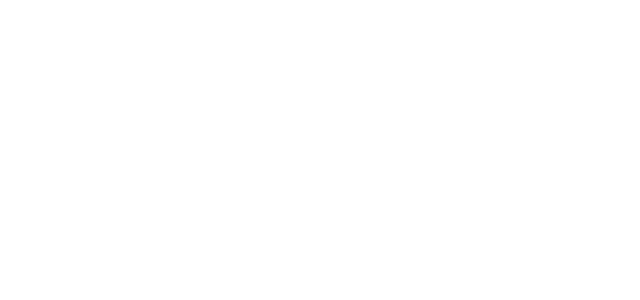
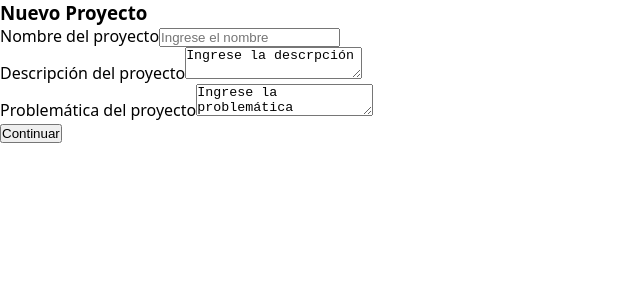
Before and after one commit to Sebasdsk/graficacion, a React (Vite) app in the folder Front/: page /projects in a window 1280 px wide. Before the commit this address had no page. Shown: the top 300 px of the page, without its empty margins (0-640 px from the left). Built offline with nearby package versions, Linux system fonts and the light colour scheme.

Commit message:
feat: implementación de los primeros pasos para la creación de un nuevo proyecto, etapas tempranas del flujo.

```diff
--- a/Front/src/App.tsx
+++ b/Front/src/App.tsx
@@ -1,6 +1,7 @@
 import { Route, Routes } from "react-router-dom"
 import Dashboard from "./pages/Dashboard"
 import Login from "./pages/Login"
+import Projects from "./pages/Projects"
 
 function App() {
   return (
@@ -8,6 +9,7 @@
       <Routes>
         <Route path='/' element={<Dashboard/>}/>
         <Route path="/login" element={<Login/>}/>
+        <Route path="/projects" element={<Projects/>}/>
       </Routes>
     </>
   )
--- /dev/null
+++ b/Front/src/pages/Projects.tsx
@@ -0,0 +1,56 @@
+import { useState, type SetStateAction } from "react";
+
+export default function Projects() {
+    const [create, setCreate] = useState<boolean>(false);
+
+    return (
+        <main className="proyects-page">
+            <header>
+                <h3>Nuevo Proyecto</h3>
+            </header>
+            {!create && <ProjectCreate setCreate={setCreate}/>}
+            {create && <ProjectsConfiguration/>}
+        </main>
+    );
+}
+
+// Interfaz para pasar los prop a los hijos con el estado setCreate
+interface SetCreateProjectProp {
+    setCreate: React.Dispatch<SetStateAction<boolean>>
+}
+
+function ProjectCreate({setCreate}: SetCreateProjectProp) {
+    return (
+        <form action="sumbit">
+            <div>
+                <label htmlFor="proyect-name">Nombre del proyecto</label>
+                <input type="text" placeholder="Ingrese el nombre"/>
+            </div>
+            <div>
+            <label htmlFor="proyect-description">Descripción del proyecto</label>
+                <textarea name="proyect-description" id="description">Ingrese la descrpción</textarea>
+            </div>
+            <div>
+                <label htmlFor="proyect-problematic">Problemática del proyecto</label>
+                <textarea name="proyect-problematic" id="problematic">Ingrese la problemática</textarea>
+            </div>
+            <button onClick={() => setCreate(true)} className="button-create">Continuar</button>
+        </form>
+    );
+}
+
+function ProjectsConfiguration() {
+    return (
+        <section>
+            <header>
+                <p>Configuración del proyecto</p>
+            </header>
+            <section>
+                <div>
+                    <button>Gestionar procesos</button>
+                    <small>Gestiona los procesos que tiene tu proyecto</small>
+                </div>
+            </section>
+        </section>
+    );
+}
```
